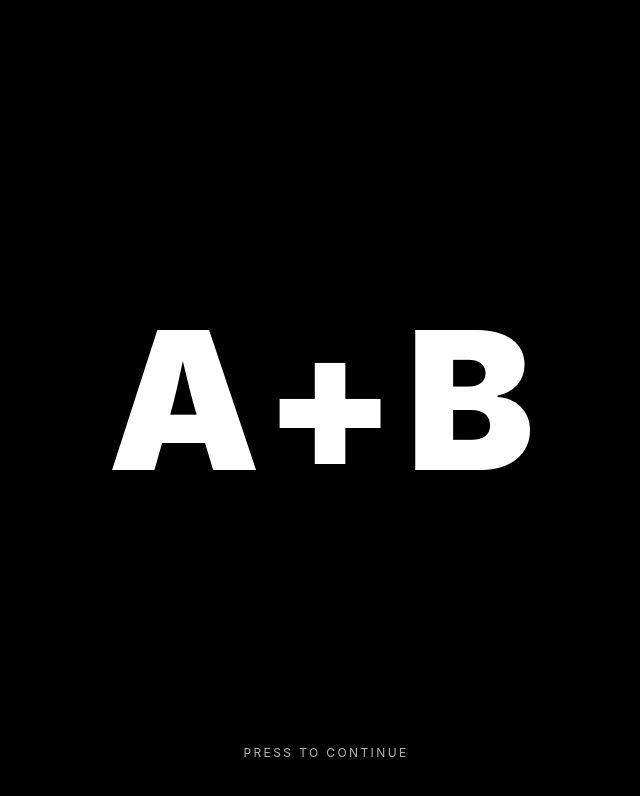
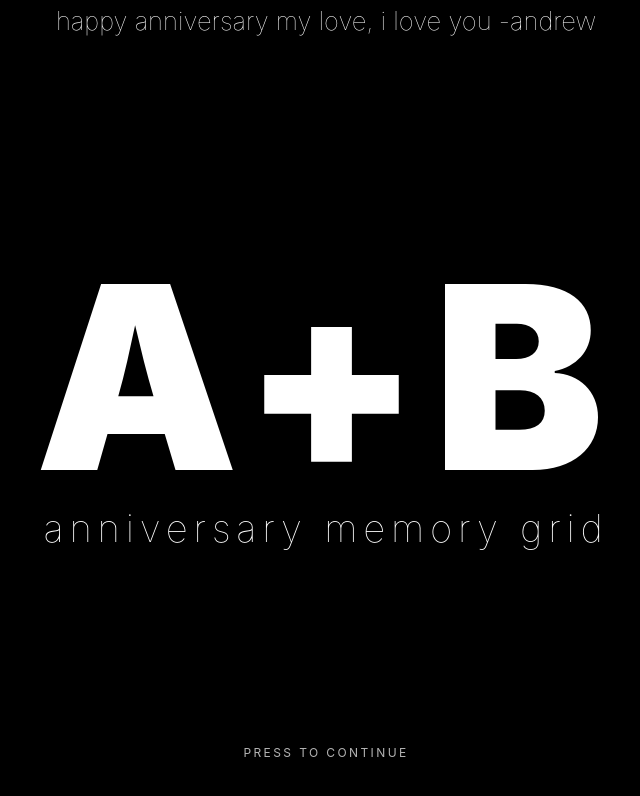
Before and after one commit to AndrewJ99/h.project2, a plain HTML site: page index.html in a window 1280 px wide. Shown: the whole page, without its empty margins (314-954 px from the left). Drawn offline with Linux system fonts and the light colour scheme.

Commit message:
Add files via upload

```diff
--- a/index.html
+++ b/index.html
@@ -39,15 +39,33 @@
             pointer-events: none;
         }
 
+        .intro-header {
+            position: fixed;
+            top: 0;
+            color: white;
+            text-align: center;
+            font-weight: 10;
+            font-size: 2vw;
+            padding-top: 5px;
+        }
+
         .intro-title {
-            font-size: 15vw;
-            font-weight: 900;
+            font-size: 20vw;
+            font-weight: 950;
             color: white;
             text-align: center;
             letter-spacing: 0.05em;
             line-height: 1;
             width: 100%;
             padding: 0 20px;
+        }
+
+        .intro-text {
+            font-size: 3vw;
+            font-weight: 10;
+            color: white;
+            text-align: center;
+            letter-spacing: 0.15em;
         }
 
         .intro-subtitle {
@@ -321,7 +339,9 @@
 
     <!-- Intro screen -->
     <div class="intro-screen" id="introScreen">
+        <div class="intro-header">happy anniversary my love, i love you -andrew</div>
         <div class="intro-title">A+B</div>
+        <div class="intro-text">anniversary memory grid</div>
         <div class="intro-subtitle">press to continue</div>
     </div>
 
```
